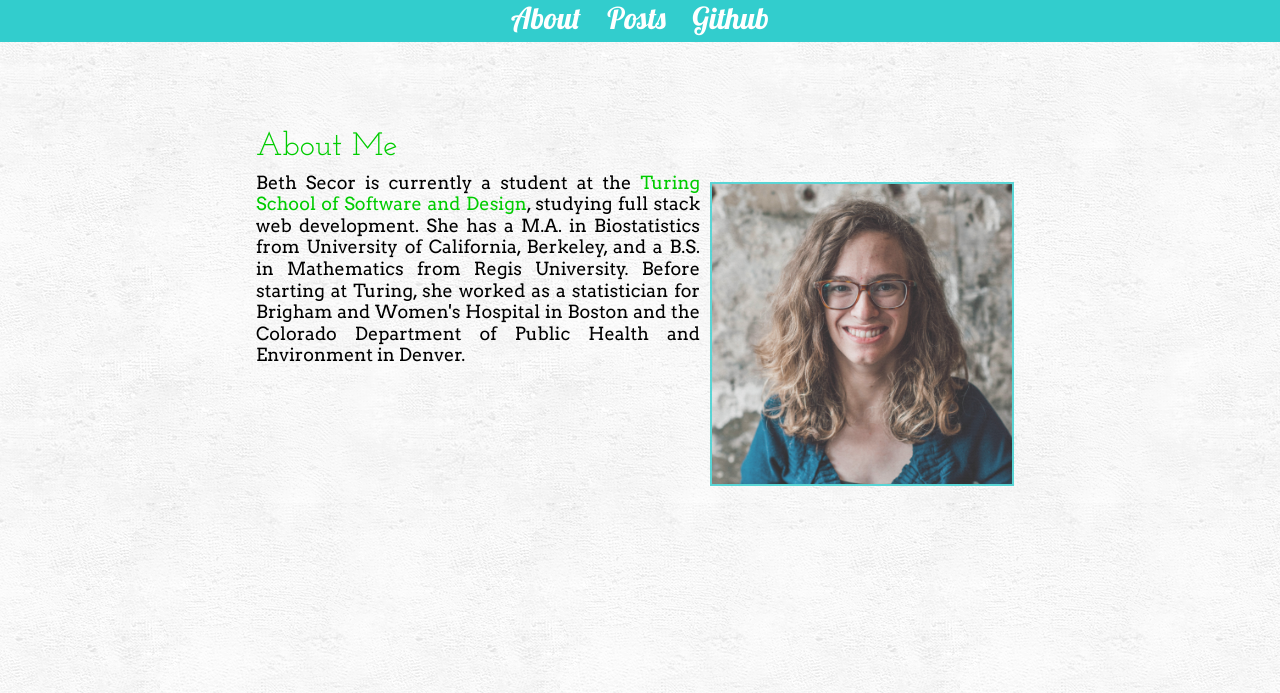
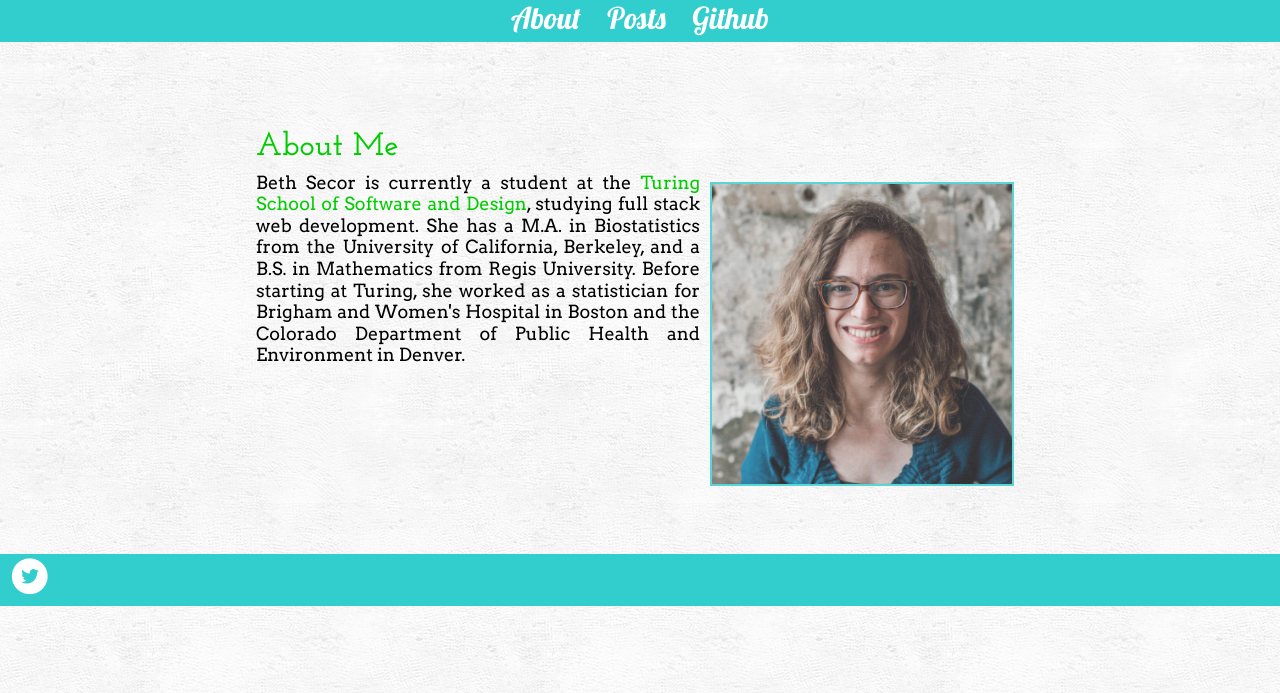
Before and after one commit to bethsecor/bethsecor.github.io, a Jekyll site: the page built from about.html, in a window 1280 px wide, cut to the strip 207-900 px from the top of the page. Built offline with Jekyll 4.4.1, drawn with Linux system fonts in a browser that asks for light colours; some web fonts are replaced.

Commit message:
updated fonts, added blog post for 11-23

```diff
--- a/_includes/footer.html
+++ b/_includes/footer.html
@@ -1,3 +1,10 @@
-    </div>
-  </body>
+      </div>
+    </body>
+    <footer>
+      <ul>
+        <li>
+          <a href="https://twitter.com/bethsecor"><img src="/images/Twitter-logo-watermark.png" height=40></a>
+        </li>
+      </ul>
+    </footer>
 </html>
--- a/_includes/header.html
+++ b/_includes/header.html
@@ -7,6 +7,7 @@
   <link href="/css/styles.css" rel="stylesheet" />
   <link href='http://fonts.googleapis.com/css?family=Lobster' rel='stylesheet' type='text/css'>
   <link href='https://fonts.googleapis.com/css?family=Arvo|Sacramento|Josefin+Slab' rel='stylesheet' type='text/css'>
+  <link href='https://fonts.googleapis.com/css?family=Slabo+13px|Josefin+Slab:600,700' rel='stylesheet' type='text/css'>
   <!-- <link href='https://fonts.googleapis.com/css?family=Raleway|Poiret+One|Josefin+Slab' rel='stylesheet' type='text/css'> -->
 </head>
 <body>
--- a/about.html
+++ b/about.html
@@ -2,12 +2,14 @@
 layout: default
 ---
 
+<div id="profile">
 <h2>About Me</h2>
 
 <img id="profile_pic" src="/images/beth_secor.jpg" alt="Beth Secor" />
 <p> Beth Secor is currently a student at the <a href="http://turing.io/">Turing School of Software and Design</a>,
   studying full stack web development.
-  She has a M.A. in Biostatistics from University of California, Berkeley, and a B.S.
+  She has a M.A. in Biostatistics from the University of California, Berkeley, and a B.S.
    in Mathematics from Regis University. Before starting at Turing, she worked as a statistician for Brigham
     and Women's Hospital in Boston and the Colorado Department of Public Health and
     Environment in Denver.</p>
+</div>
--- a/css/styles.css
+++ b/css/styles.css
@@ -7,6 +7,8 @@
   min-width: 960px;
   width: 100%;
   text-align: justify;
+  position: relative;
+  min-height: 100%;
 }
 
 h1 {
@@ -26,6 +28,7 @@
 h2 {
   color: #00cc00;
   font-family: 'Josefin Slab', serif;
+  font-weight: 600;
   font-size: 1.8em;
   line-height: 50px;
 }
@@ -34,6 +37,7 @@
   color: #00cc00;
   font-size: 1.2em;
   font-family: 'Josefin Slab', serif;
+  font-weight: 600;
   line-height: 60px;
 }
 
@@ -48,6 +52,17 @@
   text-decoration: none;
 }
 
+ol {
+  list-style-type: decimal;
+  margin: 2em;
+  font-family: 'Arvo', serif;
+  /*list-style-position: inside;*/
+}
+
+li {
+  padding-bottom: 2px;
+}
+
 /* Header */
 
 #header {
@@ -56,9 +71,6 @@
   font-size: 30px;
   text-align: center;
   padding: 60px;
-}
-#header:hover {
-  background-color: white;
 }
 
 /* Navigation */
@@ -77,7 +89,7 @@
 }
 #navmenu li a {
   color: white;
-  margin: 0px 10px 10px;
+  margin: 10px 10px 10px;
   transition-property: color;
   transition-duration: 0.7s;
 }
@@ -92,6 +104,9 @@
   margin: auto;
   width: 60%;
   padding-top: 80px;
+  padding-bottom: 180px;
+  height: 100%;
+  position:relative;
 }
 
 .post {
@@ -116,6 +131,12 @@
   line-height: 60px;
 }
 
+/* About Me Page */
+
+/*#profile {
+  padding-bottom: 10px;
+}*/
+
 /* Images */
 
 #profile_pic {
@@ -127,3 +148,16 @@
   border-width: 2px;
   color: #32cdcd;
 }
+
+/* Footer */
+footer {
+  background-color: #32cdcd;
+  position: relative;
+  bottom: 0px;
+  margin: 0 0 0 0;
+  width: 100%;
+  padding: 2px;
+  padding-left: 10px;
+  /*font-family: 'Lobster', cursive;
+  font-size: 30px;*/
+}
```
Also changed, not shown: _posts/2015-11-23-module-one-experience.html (added, +18 -0 lines), images/Twitter-logo-watermark.png (added), images/Twitter_logo_blue.png (added), images/twitterbw.png (added), 9 other files.
